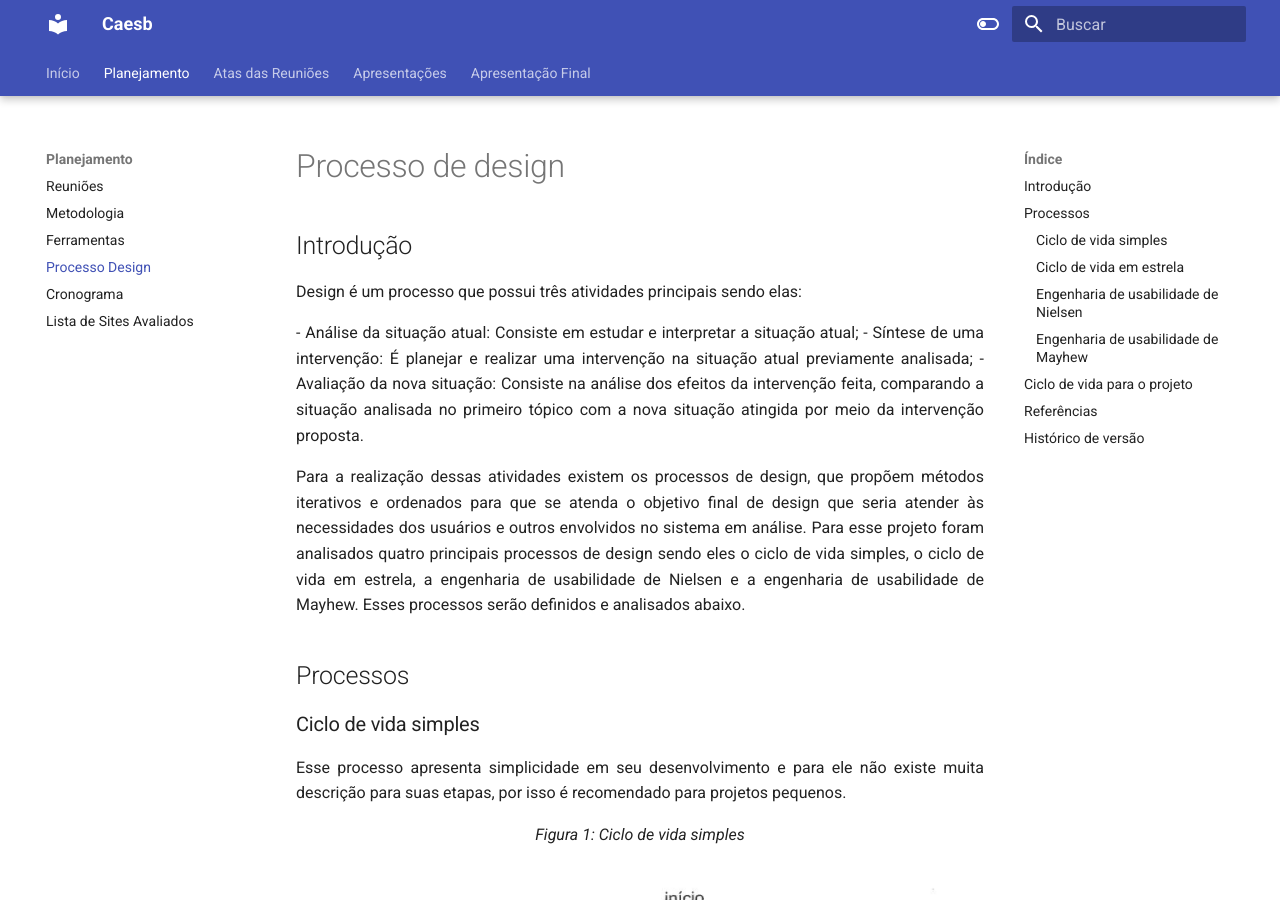
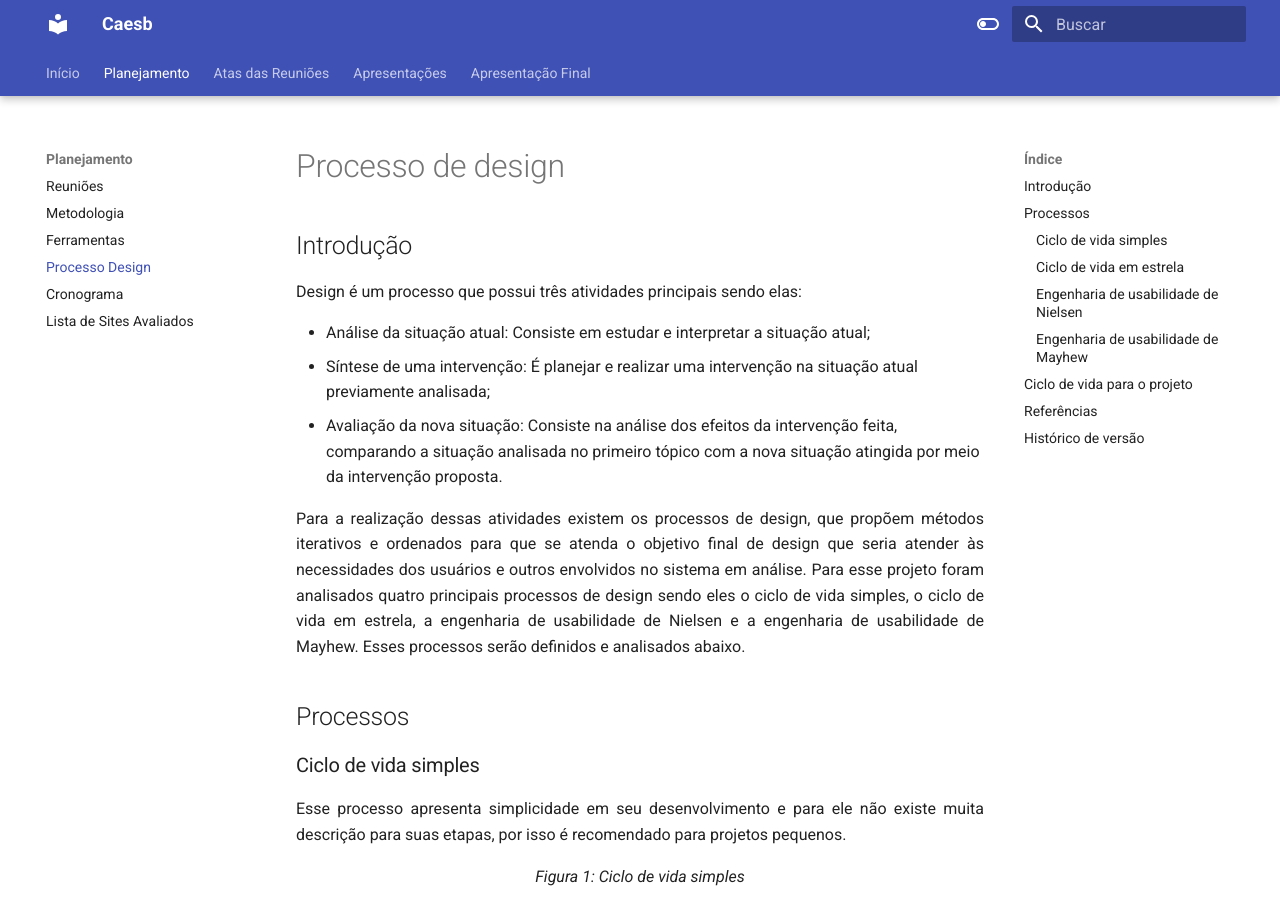
Before and after one commit to Interacao-Humano-Computador/2023.2-Caesb, an MkDocs documentation site: the page built from docs/planejamento/processoDesign.md, in a window 1280 px wide and 900 px high. Built offline with MkDocs 1.6.1 and Material for MkDocs 9.7.7, drawn with Linux system fonts in a browser that asks for light colours; some of the changed text lies outside the part shown.

```diff
--- a/docs/planejamento/processoDesign.md
+++ b/docs/planejamento/processoDesign.md
@@ -3,11 +3,11 @@
 ## Introdução
 
 Design é um processo que possui três atividades principais sendo elas:
-<p align="justify">
 
-- Análise da situação atual: Consiste em estudar e interpretar a situação atual;
-- Síntese de uma intervenção: É planejar e realizar uma intervenção na situação atual previamente analisada;
-- Avaliação da nova situação: Consiste na análise dos efeitos da intervenção feita, comparando a situação analisada no primeiro tópico com a nova situação atingida por meio da intervenção proposta.</p>
+
+* Análise da situação atual: Consiste em estudar e interpretar a situação atual;
+* Síntese de uma intervenção: É planejar e realizar uma intervenção na situação atual previamente analisada;
+* Avaliação da nova situação: Consiste na análise dos efeitos da intervenção feita, comparando a situação analisada no primeiro tópico com a nova situação atingida por meio da intervenção proposta.
 
 
 <p align="justify">Para a realização dessas atividades existem os processos de design, que propõem métodos iterativos e ordenados para que se atenda o objetivo final de design que seria atender às necessidades dos usuários e outros envolvidos no sistema em análise. Para esse projeto foram analisados quatro principais processos de design sendo eles o ciclo de vida simples, o ciclo de vida em estrela, a engenharia de usabilidade de Nielsen e a engenharia de usabilidade de Mayhew. Esses processos serão definidos e analisados abaixo.</p>
```
Also changed, not shown: other parts of docs/planejamento/processoDesign.md (+1 -1 lines), docs/planejamento/SitesAvaliados.md (+42 -7 lines), 7 other files.
